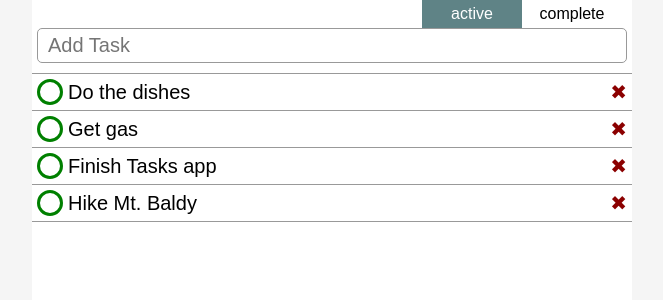
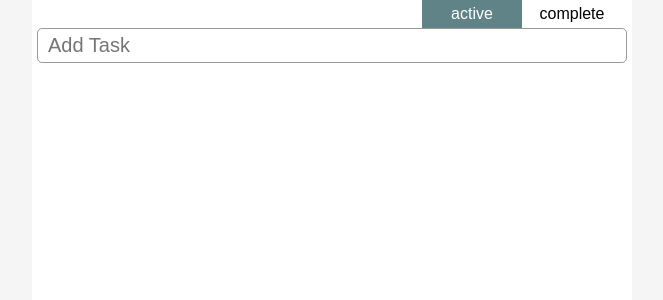
Before and after one commit to sequoian/tasks, a React (Create React App) app: page / in a window 1280 px wide. Shown: the top 300 px of the page, without its empty margins (308-971 px from the left). Built offline with nearby package versions, Linux system fonts and the light colour scheme; the HTML template or start-up script is replaced by a standard one.

Commit message:
local storage for tasks

```diff
--- a/src/App.js
+++ b/src/App.js
@@ -9,21 +9,13 @@ const Pages = {
   COMPLETE: 'complete'
 }
 
-const dummy_tasks = [
-  {id: 1, title: 'Take out the trash barrels', complete: true},
-  {id: 2, title: 'Do the dishes', complete: false},
-  {id: 3, title: 'Get gas', complete: false},
-  {id: 4, title: 'Finish Tasks app', complete: false},
-  {id: 5, title: 'Hike Mt. Baldy', complete: false},
-]
-
 class App extends Component {
   constructor(props) {
     super(props);
     this.state = {
       currentPage: Pages.ACTIVE,
       text: '',
-      tasks: dummy_tasks
+      tasks: this.fetchLocally('tasks')
     }
     this.handlePageChange = this.handlePageChange.bind(this);
     this.handleTextChange = this.handleTextChange.bind(this);
@@ -49,42 +41,45 @@ class App extends Component {
         id: Date.now(),
         complete: false
       };
-      this.setState((prevState) => ({
-        tasks: prevState.tasks.concat(newTask),
-        text: ''
-      }));
+      this.setState((prevState) => {
+        const tasks = prevState.tasks.concat(newTask)
+        this.storeLocally('tasks', tasks);
+        return {
+          tasks: prevState.tasks.concat(newTask),
+          text: ''
+        }
+      });
     }
   }
 
   toggleComplete(id) {
     this.setState((prevState) => {
-      prevState.tasks.map((task) => {
+      const tasks = prevState.tasks.map((task) => {
         if (task.id === id) {
-          return task.complete = task.complete ? false : true;
+          task.complete = task.complete ? false : true;
         }
-        else {
-          return null;
-        }
+        return task;
       });
-      return {tasks: prevState.tasks};
+      this.storeLocally('tasks', tasks);
+      return {tasks: tasks};
     });
   }
 
   deleteTask(id) {
-    this.setState((prevState) => ({
-      tasks: prevState.tasks.filter(task => task.id !== id)
-    }));
+    this.setState((prevState) => {
+      const tasks = prevState.tasks.filter(task => task.id !== id);
+      this.storeLocally('tasks', tasks);
+      return {tasks: tasks};
+    });
   }
 
-  validateNewTask(event) {
-    const ENTER_KEY = 13;
-    if (event.keyCode !== ENTER_KEY) {
-      return;
-    }
-    event.preventDefault();
-    if (this.state.text.trim()) {
+  storeLocally(key, value) {
+    localStorage.setItem(key, JSON.stringify(value));
+  }
 
-    }
+  fetchLocally(key) {
+    const data = localStorage.getItem(key);
+    return JSON.parse(data) || [];
   }
 
   render() {
@@ -92,7 +87,6 @@ class App extends Component {
       <div className="App">
         <header>
           <div className="top-bar">
-
             <Nav onNavClick={this.handlePageChange} selected={this.state.currentPage} />
           </div>
           <form onSubmit={this.handleSubmit}>
```
